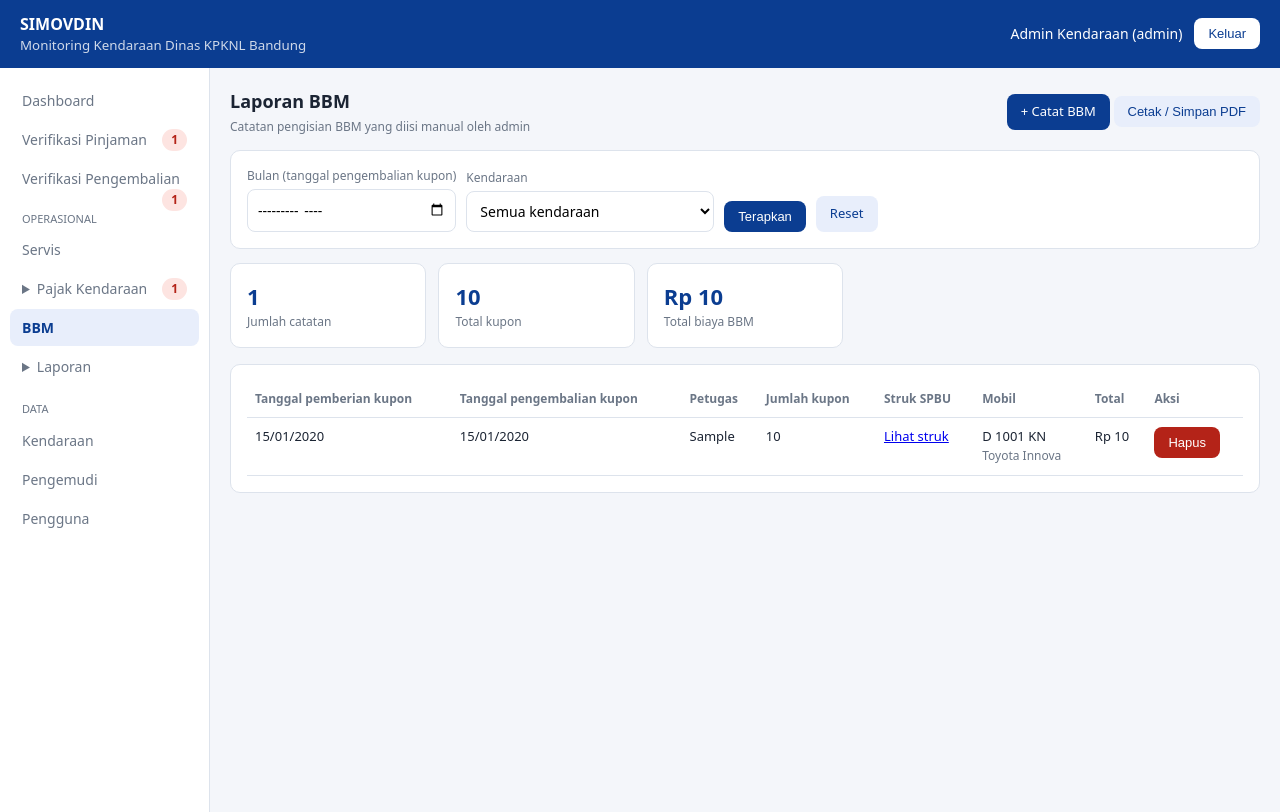
After one commit to HanhanRabianto/TA_KPKNL, a Laravel app: page /admin/bbm in a window 1280 px wide. The commit adds this page. Run offline with Laravel 12, Linux system fonts and the light colour scheme; a user stored in the database is signed in; data comes from the database, SQL or seed files in the repository; tables that the repository leaves empty hold one stand-in row (values such as "Sample post").

Commit message:
feat: catatan BBM dan Laporan

```diff
--- /dev/null
+++ b/app/Http/Controllers/Admin/BbmController.php
@@ -0,0 +1,93 @@
+<?php
+
+namespace App\Http\Controllers\Admin;
+
+use App\Http\Controllers\Controller;
+use App\Models\CatatanBbm;
+use App\Models\Kendaraan;
+use Illuminate\Http\RedirectResponse;
+use Illuminate\Http\Request;
+use Illuminate\Support\Carbon;
+use Illuminate\Support\Facades\Storage;
+use Illuminate\View\View;
+use Symfony\Component\HttpFoundation\StreamedResponse;
+
+class BbmController extends Controller
+{
+    public function index(Request $request): View
+    {
+        $bulan = preg_match('/^\d{4}-\d{2}$/', (string) $request->query('bulan')) ? $request->query('bulan') : null;
+        $kid   = $request->filled('kendaraan_id') ? (int) $request->query('kendaraan_id') : null;
+
+        $daftar = CatatanBbm::with('kendaraan')
+            ->when($bulan, function ($q) use ($bulan) {
+                [$y, $m] = explode('-', $bulan);
+                $q->whereYear('tgl_pengembalian', $y)->whereMonth('tgl_pengembalian', $m);
+            })
+            ->when($kid, fn ($q) => $q->where('kendaraan_id', $kid))
+            ->orderByDesc('tgl_pengembalian')
+            ->orderByDesc('id')
+            ->get();
+
+        return view('admin.bbm.index', [
+            'daftar'    => $daftar,
+            'bulan'     => $bulan,
+            'kid'       => $kid,
+            'kendaraan' => Kendaraan::orderBy('plat')->get(),
+            'periode'   => $bulan ? Carbon::createFromFormat('!Y-m', $bulan)->locale('id')->translatedFormat('F Y') : 'Semua periode',
+        ]);
+    }
+
+    public function create(): View
+    {
+        return view('admin.bbm.create', ['kendaraan' => Kendaraan::orderBy('plat')->get()]);
+    }
+
+    public function store(Request $request): RedirectResponse
+    {
+        $data = $request->validate([
+            'kendaraan_id'     => ['required', 'exists:kendaraan,id'],
+            'tgl_pemberian'    => ['required', 'date'],
+            'tgl_pengembalian' => ['required', 'date', 'after_or_equal:tgl_pemberian'],
+            'petugas'          => ['required', 'string', 'max:100'],
+            'jumlah_kupon'     => ['required', 'integer', 'min:1', 'max:1000'],
+            'total'            => ['required', 'numeric', 'min:0'],
+            'foto_struk'       => ['required', 'image', 'mimes:jpg,jpeg,png', 'max:4096'],
+        ], [
+            'kendaraan_id.required'            => 'Pilih mobil.',
+            'tgl_pemberian.required'           => 'Tanggal pemberian kupon wajib diisi.',
+            'tgl_pengembalian.required'        => 'Tanggal pengembalian kupon wajib diisi.',
+            'tgl_pengembalian.after_or_equal'  => 'Tanggal pengembalian kupon tidak boleh sebelum tanggal pemberian.',
+            'petugas.required'                 => 'Nama petugas wajib diisi.',
+            'jumlah_kupon.required'            => 'Jumlah kupon wajib diisi.',
+            'jumlah_kupon.min'                 => 'Jumlah kupon minimal 1.',
+            'total.required'                   => 'Total wajib diisi.',
+            'foto_struk.required'              => 'Foto struk SPBU wajib dilampirkan.',
+            'foto_struk.image'                 => 'Berkas harus berupa gambar.',
+            'foto_struk.mimes'                 => 'Foto struk harus berformat JPG atau PNG.',
+            'foto_struk.max'                   => 'Ukuran foto struk maksimal 4 MB.',
+        ]);
+
+
+        $data['foto_struk'] = $request->file('foto_struk')->store('struk-bbm');
+
+        CatatanBbm::create($data);
+
+        return redirect()->route('admin.bbm.index')->with('ok', 'Catatan BBM disimpan.');
+    }
+
+    public function struk(CatatanBbm $bbm): StreamedResponse
+    {
+        abort_unless(Storage::exists($bbm->foto_struk), 404);
+
+        return Storage::response($bbm->foto_struk);
+    }
+
+    public function destroy(CatatanBbm $bbm): RedirectResponse
+    {
+        Storage::delete($bbm->foto_struk);
+        $bbm->delete();
+
+        return redirect()->route('admin.bbm.index')->with('ok', 'Catatan BBM dihapus.');
+    }
+}
--- /dev/null
+++ b/app/Http/Controllers/Admin/LaporanController.php
@@ -0,0 +1,139 @@
+<?php
+
+namespace App\Http\Controllers\Admin;
+
+use App\Http\Controllers\Controller;
+use App\Models\Kendaraan;
+use App\Models\PembayaranPajak;
+use App\Models\Peminjaman;
+use App\Models\Servis;
+use Illuminate\Http\Request;
+use Illuminate\Support\Carbon;
+use Illuminate\View\View;
+
+class LaporanController extends Controller
+{
+    public const JENIS = ['servis', 'stnk', 'bpkb', 'pemakaian-kendaraan', 'pemakaian-seksi'];
+
+    public function tampil(Request $request, string $jenis): View
+    {
+        abort_unless(in_array($jenis, self::JENIS, true), 404);
+
+        $bulan = preg_match('/^\d{4}-\d{2}$/', (string) $request->query('bulan')) ? $request->query('bulan') : null;
+        $kid   = $request->filled('kendaraan_id') ? (int) $request->query('kendaraan_id') : null;
+
+        $laporan = match ($jenis) {
+            'servis'              => $this->servis($bulan, $kid),
+            'stnk'                => $this->pajak('STNK', $bulan, $kid),
+            'bpkb'                => $this->pajak('BPKB', $bulan, $kid),
+            'pemakaian-kendaraan' => $this->pemakaianKendaraan($bulan, $kid),
+            'pemakaian-seksi'     => $this->pemakaianSeksi($bulan, $kid),
+        };
+
+        $laporan['periode'] = $bulan ? Carbon::createFromFormat('!Y-m', $bulan)->locale('id')->translatedFormat('F Y') : 'Semua periode';
+
+        return view('admin.laporan.tampil', [
+            'laporan'   => $laporan,
+            'jenis'     => $jenis,
+            'bulan'     => $bulan,
+            'kid'       => $kid,
+            'kendaraan' => Kendaraan::orderBy('plat')->get(),
+        ]);
+    }
+
+    private function filterBulan($query, string $kolom, ?string $bulan): void
+    {
+        if ($bulan) {
+            [$y, $m] = explode('-', $bulan);
+            $query->whereYear($kolom, $y)->whereMonth($kolom, $m);
+        }
+    }
+
+    private function rp($n): string
+    {
+        return 'Rp '.number_format((float) $n, 0, ',', '.');
+    }
+
+    private function servis(?string $bulan, ?int $kid): array
+    {
+        $q = Servis::with('kendaraan')->orderByDesc('tgl_masuk')->orderByDesc('id');
+        $this->filterBulan($q, 'tgl_masuk', $bulan);
+        $kid && $q->where('kendaraan_id', $kid);
+        $data = $q->get();
+
+        $biaya = fn ($s) => $s->status === 'Selesai' ? $s->biaya_akhir : $s->biaya;
+
+        return [
+            'judul' => 'Laporan Servis',
+            'sub'   => 'Rekap servis kendaraan dinas',
+            'kartu' => ['Jumlah servis' => $data->count(), 'Total biaya' => $this->rp($data->sum($biaya))],
+            'kolom' => ['Tanggal masuk', 'Kendaraan', 'Jenis servis', 'Bengkel', 'Biaya', 'Status'],
+            'baris' => $data->map(fn ($s) => [
+                $s->tgl_masuk->format('d/m/Y'), $s->kendaraan->plat.' - '.$s->kendaraan->jenis, $s->jenis,
+                $s->bengkel ?: '-', $this->rp($biaya($s)), $s->status,
+            ])->all(),
+        ];
+    }
+
+    private function pajak(string $jenis, ?string $bulan, ?int $kid): array
+    {
+        $q = PembayaranPajak::with('kendaraan')->where('jenis', $jenis)->orderByDesc('tgl_bayar')->orderByDesc('id');
+        $this->filterBulan($q, 'tgl_bayar', $bulan);
+        $kid && $q->where('kendaraan_id', $kid);
+        $data = $q->get();
+
+        return [
+            'judul' => "Laporan Pembayaran $jenis",
+            'sub'   => "Rekap pembayaran pajak $jenis kendaraan dinas",
+            'kartu' => ['Jumlah pembayaran' => $data->count(), 'Total nominal' => $this->rp($data->sum('nominal'))],
+            'kolom' => ['Tanggal bayar', 'Kendaraan', 'Nominal', 'Berlaku sampai', 'Keterangan'],
+            'baris' => $data->map(fn ($p) => [
+                $p->tgl_bayar->format('d/m/Y'), $p->kendaraan->plat.' - '.$p->kendaraan->jenis,
+                $this->rp($p->nominal), $p->berlaku_sampai->format('d/m/Y'), $p->keterangan ?: '-',
+            ])->all(),
+        ];
+    }
+
+
+    private function selesai(?string $bulan, ?int $kid)
+    {
+        $q = Peminjaman::with(['pengguna', 'kendaraan', 'pengembalian'])->where('status', 'selesai')->orderByDesc('mulai');
+        $this->filterBulan($q, 'mulai', $bulan);
+        $kid && $q->where('kendaraan_id', $kid);
+
+        return $q->get();
+    }
+
+    private function pemakaianKendaraan(?string $bulan, ?int $kid): array
+    {
+        $data = $this->selesai($bulan, $kid)->sortBy(fn ($p) => $p->kendaraan->plat)->values();
+
+        return [
+            'judul' => 'Laporan Pemakaian Kendaraan',
+            'sub'   => 'Rekap pemakaian kendaraan dinas',
+            'kartu' => ['Jumlah pemakaian' => $data->count(), 'Total jarak' => number_format($data->sum(fn ($p) => $p->pengembalian->jarak), 0, ',', '.').' km'],
+            'kolom' => ['Kendaraan', 'Tanggal mulai', 'Tanggal selesai', 'Seksi', 'Petugas', 'Tujuan', 'Jarak'],
+            'baris' => $data->map(fn ($p) => [
+                $p->kendaraan->plat.' - '.$p->kendaraan->jenis, $p->mulai->format('d/m/Y H:i'), $p->selesai?->format('d/m/Y H:i') ?? '-',
+                $p->pengguna->nama_seksi, $p->petugas, $p->tujuan, number_format($p->pengembalian->jarak, 0, ',', '.').' km',
+            ])->all(),
+        ];
+    }
+
+    private function pemakaianSeksi(?string $bulan, ?int $kid): array
+    {
+        $data = $this->selesai($bulan, $kid);
+
+        return [
+            'judul' => 'Laporan Pemakaian Seksi',
+            'sub'   => 'Pengembalian yang sudah disetujui admin',
+            'kartu' => ['Jumlah pemakaian' => $data->count()],
+            'kolom' => ['Tanggal mulai', 'Tanggal selesai', 'Seksi', 'Petugas', 'Tujuan', 'Kendaraan', 'Odometer awal', 'Odometer akhir'],
+            'baris' => $data->map(fn ($p) => [
+                $p->mulai->format('d/m/Y H:i'), $p->selesai?->format('d/m/Y H:i') ?? '-', $p->pengguna->nama_seksi,
+                $p->petugas, $p->tujuan, $p->kendaraan->plat.' - '.$p->kendaraan->jenis,
+                number_format($p->pengembalian->odometer_awal, 0, ',', '.'), number_format($p->pengembalian->odometer_akhir, 0, ',', '.'),
+            ])->all(),
+        ];
+    }
+}
--- a/app/Http/Controllers/Admin/PajakController.php
+++ b/app/Http/Controllers/Admin/PajakController.php
@@ -12,7 +12,7 @@ use Illuminate\View\View;
 
 class PajakController extends Controller
 {
-    // slug => [nama dokumen, kolom pada tabel kendaraan, masa berlaku default (tahun)]
+
     private const JENIS = [
         'stnk' => ['STNK', 'stnk_berlaku', 1],
         'bpkb' => ['BPKB', 'bpkb_berlaku', 5],
@@ -31,7 +31,7 @@ class PajakController extends Controller
 
         $semua = Kendaraan::orderBy('plat')->get();
 
-        // hanya kendaraan yang perlu ditindaklanjuti: jatuh tempo <= 30 hari, sudah lewat, atau belum ada tanggal
+
         $perlu = $semua
             ->filter(fn ($k) => $k->{$kolom} === null || $k->sisaHari($kolom) <= 30)
             ->sortBy(fn ($k) => $k->sisaHari($kolom) ?? PHP_INT_MAX)
@@ -90,7 +90,7 @@ class PajakController extends Controller
 
         DB::transaction(function () use ($kendaraan, $nama, $kolom, $data) {
             PembayaranPajak::create($data + ['kendaraan_id' => $kendaraan->id, 'jenis' => $nama]);
-            // tanggal berlaku pada kendaraan maju otomatis
+
             $kendaraan->update([$kolom => $data['berlaku_sampai']]);
         });
 
--- a/app/Http/Controllers/Admin/ServisController.php
+++ b/app/Http/Controllers/Admin/ServisController.php
@@ -56,7 +56,7 @@ class ServisController extends Controller
             }
 
             Servis::create($data + ['status' => 'Berjalan']);
-            // status kendaraan berubah otomatis: tidak bisa dipinjam selama diservis
+
             $k->update(['status' => 'Sedang diservis']);
 
             return null;
@@ -102,7 +102,7 @@ class ServisController extends Controller
 
             $k = $s->kendaraan;
             $ubah = ['status' => 'Tersedia'];
-            // odometer hanya boleh naik
+
             if (isset($data['odometer_keluar']) && $data['odometer_keluar'] > $k->odometer) {
                 $ubah['odometer'] = $data['odometer_keluar'];
             }
--- a/app/Http/Controllers/Admin/VerifikasiPengembalianController.php
+++ b/app/Http/Controllers/Admin/VerifikasiPengembalianController.php
@@ -40,7 +40,7 @@ class VerifikasiPengembalianController extends Controller
             $r->update(['status' => 'diterima', 'diputuskan_pada' => now()]);
             $p->update(['status' => 'selesai']);
 
-            // kendaraan kembali tersedia dan odometer diperbarui otomatis
+
             $p->kendaraan?->update(['status' => 'Tersedia', 'odometer' => $r->odometer_akhir]);
             $p->pengemudi?->update(['status' => 'Tersedia']);
 
@@ -77,7 +77,7 @@ class VerifikasiPengembalianController extends Controller
             }
 
             $r->update(['status' => 'ditolak', 'alasan_tolak' => $data['alasan_tolak'], 'diputuskan_pada' => now()]);
-            // peminjaman kembali ke status yang memblokir pengajuan baru sampai laporan diperbaiki
+
             $r->peminjaman()->update(['status' => 'kembali_ditolak']);
 
             return true;
--- /dev/null
+++ b/app/Models/CatatanBbm.php
@@ -0,0 +1,25 @@
+<?php
+
+namespace App\Models;
+
+use Illuminate\Database\Eloquent\Model;
+use Illuminate\Database\Eloquent\Relations\BelongsTo;
+
+class CatatanBbm extends Model
+{
+    protected $table = 'catatan_bbm';
+
+    protected $fillable = [
+        'kendaraan_id', 'tgl_pemberian', 'tgl_pengembalian', 'petugas', 'jumlah_kupon', 'total', 'foto_struk',
+    ];
+
+    protected function casts(): array
+    {
+        return ['tgl_pemberian' => 'date', 'tgl_pengembalian' => 'date'];
+    }
+
+    public function kendaraan(): BelongsTo
+    {
+        return $this->belongsTo(Kendaraan::class, 'kendaraan_id');
+    }
+}
--- /dev/null
+++ b/resources/views/admin/bbm/index.blade.php
@@ -0,0 +1,78 @@
+@extends('layouts.app')
+@section('judul', 'BBM')
+
+@section('isi')
+    <div class="bar no-print">
+        <div>
+            <h2 style="margin:0">Laporan BBM</h2>
+            <span class="note">Catatan pengisian BBM yang diisi manual oleh admin</span>
+        </div>
+        <div>
+            <a class="btn" href="{{ route('admin.bbm.create') }}">+ Catat BBM</a>
+            <button class="btn s" type="button" onclick="window.print()">Cetak / Simpan PDF</button>
+        </div>
+    </div>
+
+    <form method="GET" class="card no-print" style="display:flex; gap:10px; align-items:end; flex-wrap:wrap">
+        <div>
+            <label for="bulan" style="margin-top:0">Bulan (tanggal pengembalian kupon)</label>
+            <input id="bulan" type="month" name="bulan" value="{{ $bulan }}">
+        </div>
+        <div style="min-width:220px">
+            <label for="kendaraan_id" style="margin-top:0">Kendaraan</label>
+            <select id="kendaraan_id" name="kendaraan_id">
+                <option value="">Semua kendaraan</option>
+                @foreach ($kendaraan as $k)
+                    <option value="{{ $k->id }}" @selected($kid === $k->id)>{{ $k->plat }} - {{ $k->jenis }}</option>
+                @endforeach
+            </select>
+        </div>
+        <button class="btn" type="submit">Terapkan</button>
+        <a class="btn s" href="{{ route('admin.bbm.index') }}">Reset</a>
+    </form>
+
+    <div class="print-only" style="margin-bottom:12px">
+        <div style="font-size:12px">KEMENTERIAN KEUANGAN REPUBLIK INDONESIA<br>KANTOR PELAYANAN KEKAYAAN NEGARA DAN LELANG BANDUNG</div>
+        <h2 style="margin:8px 0 0">Laporan BBM</h2>
+        <div style="font-size:12px">Periode: {{ $periode }} | Dicetak: {{ now()->locale('id')->translatedFormat('d F Y H:i') }}</div>
+    </div>
+
+    <div class="grid">
+        <div class="card"><div class="num" style="font-size:22px">{{ $daftar->count() }}</div><div class="lbl">Jumlah catatan</div></div>
+        <div class="card"><div class="num" style="font-size:22px">{{ $daftar->sum('jumlah_kupon') }}</div><div class="lbl">Total kupon</div></div>
+        <div class="card"><div class="num" style="font-size:22px">Rp {{ number_format($daftar->sum('total'), 0, ',', '.') }}</div><div class="lbl">Total biaya BBM</div></div>
+    </div>
+
+    <div class="card">
+        <div class="tw">
+            <table>
+                <tr>
+                    <th>Tanggal pemberian kupon</th><th>Tanggal pengembalian kupon</th><th>Petugas</th><th>Jumlah kupon</th>
+                    <th>Struk SPBU</th><th>Mobil</th><th>Total</th><th class="no-print">Aksi</th>
+                </tr>
+                @forelse ($daftar as $b)
+                    <tr>
+                        <td>{{ $b->tgl_pemberian->format('d/m/Y') }}</td>
+                        <td>{{ $b->tgl_pengembalian->format('d/m/Y') }}</td>
+                        <td>{{ $b->petugas }}</td>
+                        <td>{{ $b->jumlah_kupon }}</td>
+                        <td>
+                            <a class="no-print" href="{{ route('admin.bbm.struk', $b) }}" target="_blank">Lihat struk</a>
+                            <span class="print-only">Terlampir</span>
+                        </td>
+                        <td>{{ $b->kendaraan->plat }}<br><span class="note">{{ $b->kendaraan->jenis }}</span></td>
+                        <td>Rp {{ number_format($b->total, 0, ',', '.') }}</td>
+                        <td class="no-print">
+                            <form method="POST" action="{{ route('admin.bbm.destroy', $b) }}" onsubmit="return confirm('Hapus catatan BBM ini?')">
+                                @csrf @method('DELETE')
+                                <button class="btn d" type="submit">Hapus</button>
+                            </form>
+                        </td>
+                    </tr>
+                @empty
+                    <tr><td colspan="8" class="note" style="text-align:center; padding:24px">Belum ada catatan BBM pada filter ini.</td></tr>
+                @endforelse
+            </table>
+        </div>
+    </div>
+@endsection
--- a/resources/views/admin/peminjaman/index.blade.php
+++ b/resources/views/admin/peminjaman/index.blade.php
@@ -35,7 +35,8 @@
                                 <span class="note">Alasan: {{ $p->alasan_tolak }}</span>
                             @else
                                 {{ $p->kendaraan?->plat }} - {{ $p->kendaraan?->jenis }}<br>
-                                <span class="note">Pengemudi: {{ $p->pengemudi?->nama ?? 'tanpa pengemudi' }} | {{ $p->nomor_surat }}</span>
+                                <span class="note">Pengemudi: {{ $p->pengemudi?->nama ?? 'tanpa pengemudi' }} | {{ $p->nomor_surat }}</span><br>
+                                <a href="{{ route('surat-tugas.show', $p) }}" target="_blank">Lihat surat tugas</a>
                             @endif
                         </td>
                     </tr>
--- a/resources/views/layouts/app.blade.php
+++ b/resources/views/layouts/app.blade.php
@@ -37,6 +37,14 @@
         .flash.ok { background:var(--okb); color:var(--ok); } .flash.err { background:var(--erb); color:var(--er); }
         label { display:block; font-size:12px; color:var(--mu); margin:12px 0 4px; }
         textarea { width:100%; padding:9px; border:1px solid var(--bd); border-radius:8px; font:inherit; background:#fff; }
+        .print-only { display:none; }
+        @media print {
+            header, aside, .no-print, .flash { display:none !important; }
+            .print-only { display:block !important; }
+            td.print-only, span.print-only { display:inline !important; }
+            .wrap { display:block; } main { padding:0; max-width:none; }
+            body { background:#fff; } .card { border:0; padding:0; }
+        }
         aside summary { padding:8px 12px; border-radius:8px; color:var(--mu); cursor:pointer; margin-bottom:2px; }
         aside details[open] > summary { color:var(--pr); font-weight:600; }
         aside a.sub { padding-left:26px; }
@@ -83,6 +91,15 @@
                     <a class="sub {{ request()->is('admin/pajak/stnk*') ? 'on' : '' }}" href="{{ route('admin.pajak.index', 'stnk') }}">STNK @if ($nStnk) <span class="b er" style="float:right">{{ $nStnk }}</span> @endif</a>
                     <a class="sub {{ request()->is('admin/pajak/bpkb*') ? 'on' : '' }}" href="{{ route('admin.pajak.index', 'bpkb') }}">BPKB @if ($nBpkb) <span class="b er" style="float:right">{{ $nBpkb }}</span> @endif</a>
                 </details>
+                <a href="{{ route('admin.bbm.index') }}" class="{{ request()->routeIs('admin.bbm.*') ? 'on' : '' }}">BBM</a>
+                <details {{ request()->routeIs('admin.laporan.*') ? 'open' : '' }}>
+                    <summary>Laporan</summary>
+                    <a class="sub {{ request()->is('admin/laporan/servis') ? 'on' : '' }}" href="{{ route('admin.laporan.tampil', 'servis') }}">Laporan Servis</a>
+                    <a class="sub {{ request()->is('admin/laporan/stnk') ? 'on' : '' }}" href="{{ route('admin.laporan.tampil', 'stnk') }}">Laporan Pembayaran STNK</a>
+                    <a class="sub {{ request()->is('admin/laporan/bpkb') ? 'on' : '' }}" href="{{ route('admin.laporan.tampil', 'bpkb') }}">Laporan Pembayaran BPKB</a>
+                    <a class="sub {{ request()->is('admin/laporan/pemakaian-kendaraan') ? 'on' : '' }}" href="{{ route('admin.laporan.tampil', 'pemakaian-kendaraan') }}">Laporan Pemakaian Kendaraan</a>
+                    <a class="sub {{ request()->is('admin/laporan/pemakaian-seksi') ? 'on' : '' }}" href="{{ route('admin.laporan.tampil', 'pemakaian-seksi') }}">Laporan Pemakaian Seksi</a>
+                </details>
                 <div class="grp">Data</div>
                 <a href="{{ route('admin.kendaraan.index') }}" class="{{ request()->routeIs('admin.kendaraan.*') ? 'on' : '' }}">Kendaraan</a>
                 <a href="{{ route('admin.pengemudi.index') }}" class="{{ request()->routeIs('admin.pengemudi.*') ? 'on' : '' }}">Pengemudi</a>
--- a/resources/views/pegawai/peminjaman/index.blade.php
+++ b/resources/views/pegawai/peminjaman/index.blade.php
@@ -37,7 +37,8 @@
                             @else
                                 {{ $p->kendaraan?->plat }} - {{ $p->kendaraan?->jenis }}<br>
                                 <span class="note">Pengemudi: {{ $p->pengemudi?->nama ?? 'tanpa pengemudi' }}</span><br>
-                                <span class="note">Surat tugas: {{ $p->nomor_surat }}</span>
+                                <span class="note">Surat tugas: {{ $p->nomor_surat }}</span><br>
+                                <a class="btn s" style="margin-top:4px" href="{{ route('surat-tugas.show', $p) }}" target="_blank">Lampiran Surat Tugas</a>
                                 @if ($p->status === 'disetujui')
                                     <br><a class="btn" style="margin-top:6px" href="{{ route('pegawai.pengembalian.create', $p) }}">Pengembalian</a>
                                 @elseif ($p->status === 'kembali_ditolak')
--- a/routes/web.php
+++ b/routes/web.php
@@ -1,5 +1,7 @@
 <?php
 
+use App\Http\Controllers\Admin\BbmController;
+use App\Http\Controllers\Admin\LaporanController;
 use App\Http\Controllers\Admin\PajakController;
 use App\Http\Controllers\Admin\ServisController;
 use App\Http\Controllers\Admin\VerifikasiPeminjamanController;
@@ -9,6 +11,7 @@ use App\Http\Controllers\KendaraanController;
 use App\Http\Controllers\Pegawai\PeminjamanController;
 use App\Http\Controllers\Pegawai\PengembalianController;
 use App\Http\Controllers\PengemudiController;
+use App\Http\Controllers\SuratTugasController;
 use App\Http\Controllers\PenggunaController;
 use App\Models\Kendaraan;
 use App\Models\Peminjaman;
@@ -25,6 +28,9 @@ Route::middleware('guest')->group(function () {
 });
 
 Route::post('/logout', [AuthController::class, 'logout'])->middleware('auth')->name('logout');
+
+
+Route::get('/surat-tugas/{peminjaman}', [SuratTugasController::class, 'show'])->middleware('auth')->whereNumber('peminjaman')->name('surat-tugas.show');
 
 // ---------------- Admin ----------------
 Route::middleware(['auth', 'peran:admin'])->prefix('admin')->name('admin.')->group(function () {
@@ -77,6 +83,16 @@ Route::middleware(['auth', 'peran:admin'])->prefix('admin')->name('admin.')->gro
     Route::post('/pajak/{jenis}/{kendaraan}/bayar', [PajakController::class, 'bayar'])->whereIn('jenis', ['stnk', 'bpkb'])->name('pajak.simpan');
 
 
+    Route::get('/bbm', [BbmController::class, 'index'])->name('bbm.index');
+    Route::get('/bbm/catat', [BbmController::class, 'create'])->name('bbm.create');
+    Route::post('/bbm', [BbmController::class, 'store'])->name('bbm.store');
+    Route::get('/bbm/{bbm}/struk', [BbmController::class, 'struk'])->name('bbm.struk');
+    Route::delete('/bbm/{bbm}', [BbmController::class, 'destroy'])->name('bbm.destroy');
+
+    Route::get('/laporan/{jenis}', [LaporanController::class, 'tampil'])
+        ->whereIn('jenis', LaporanController::JENIS)->name('laporan.tampil');
+
+
     Route::resource('kendaraan', KendaraanController::class)->except('show');
     Route::resource('pengemudi', PengemudiController::class)->except('show');
     Route::resource('pengguna', PenggunaController::class)->except('show');
```
Also changed, not shown: app/Http/Controllers/Admin/VerifikasiPeminjamanController.php (+4 -4 lines), app/Http/Controllers/SuratTugasController.php (added, +20 -0 lines), resources/views/admin/bbm/create.blade.php (added, +65 -0 lines), resources/views/admin/laporan/tampil.blade.php (added, +56 -0 lines), resources/views/surat/tugas.blade.php (added, +68 -0 lines).
